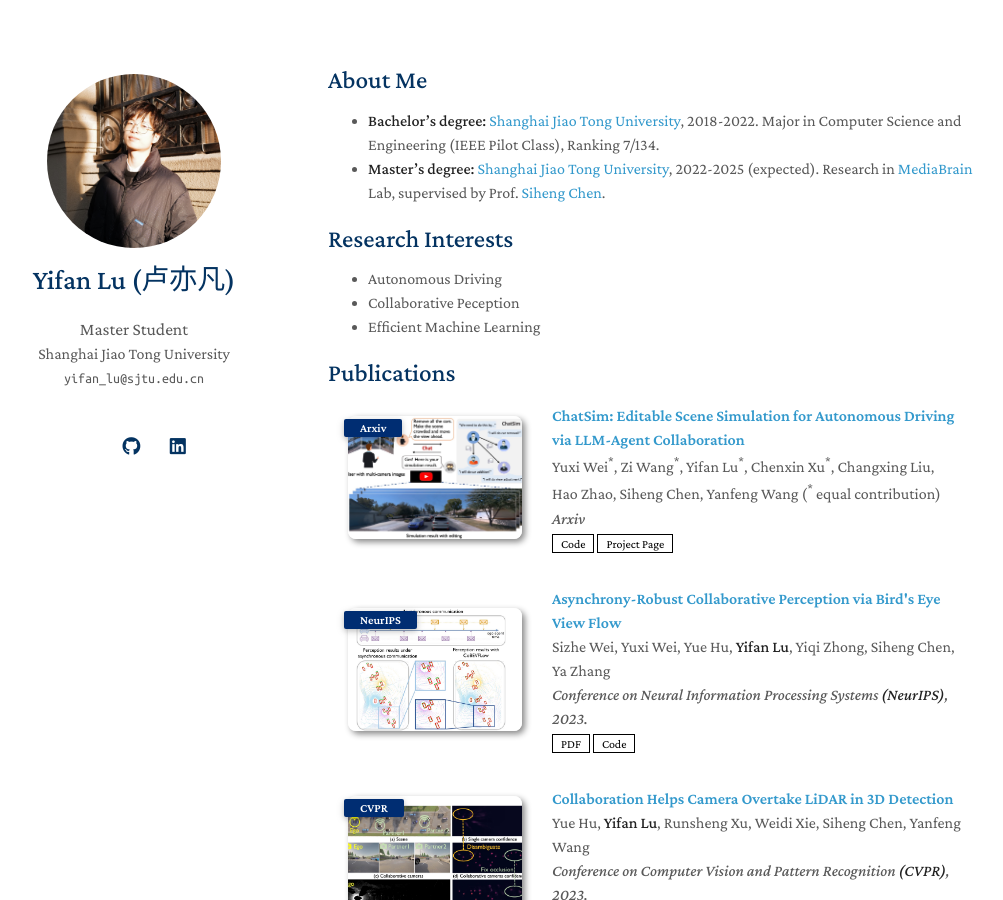
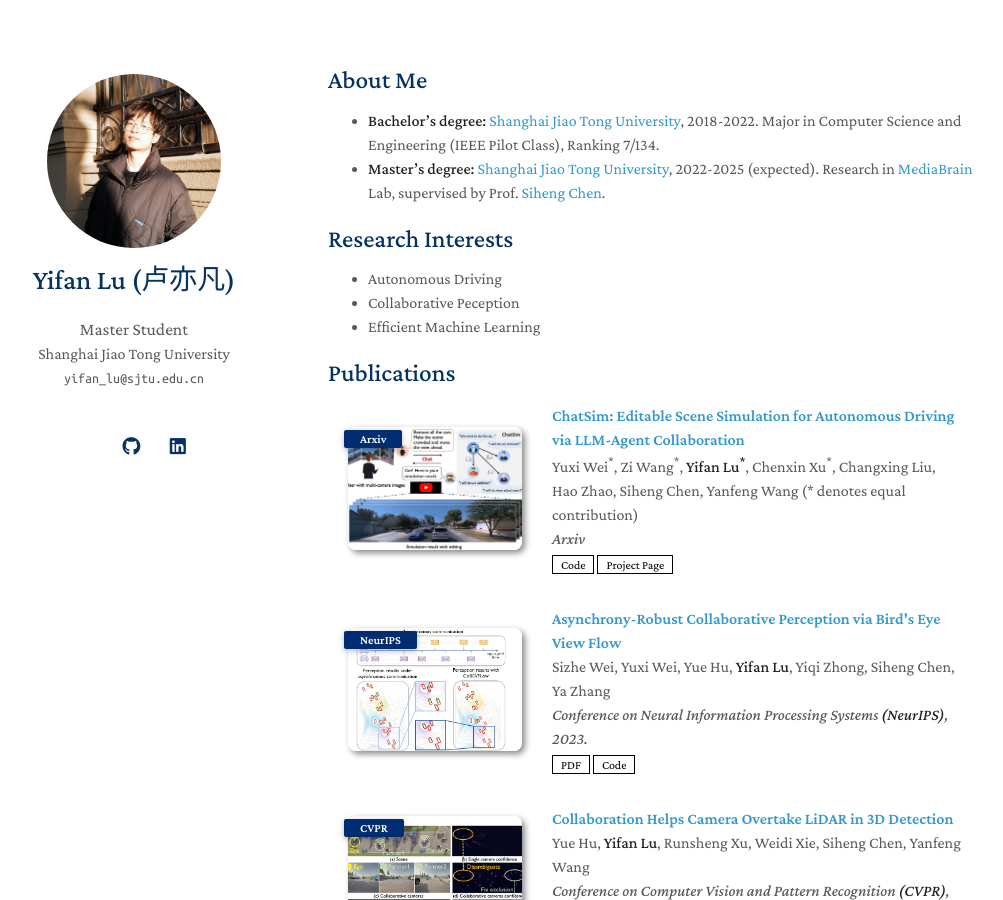
Before and after one commit to yifanlu0227/yifanlu0227.github.io, a Jekyll site: the page built from index.md, in a window 1280 px wide and 900 px high. Shown: the whole window, without its empty margins (142-1145 px from the left). Built offline with Jekyll 4.4.1, drawn with Linux system fonts in a browser that asks for light colours; nearby versions of some CDN libraries; a style sheet for code colours, icons or effects is not loaded; our own code applies the rules of GitHub Pages for plain Markdown files.

Commit message:
[yfl] update publication

```diff
--- a/_data/publications.yml
+++ b/_data/publications.yml
@@ -1,6 +1,6 @@
 main:
   - title: "ChatSim: Editable Scene Simulation for Autonomous Driving via LLM-Agent Collaboration"
-    authors: Yuxi Wei<sup>*</sup>, Zi Wang<sup>*</sup>, Yifan Lu<sup>*</sup>, Chenxin Xu<sup>*</sup>, Changxing Liu, Hao Zhao, Siheng Chen, Yanfeng Wang (<sup>*</sup> equal contribution)
+    authors: Yuxi Wei<sup>*</sup>, Zi Wang<sup>*</sup>, <strong>Yifan Lu<sup>*</sup></strong>, Chenxin Xu<sup>*</sup>, Changxing Liu, Hao Zhao, Siheng Chen, Yanfeng Wang (* denotes equal contribution)
     conference_short: Arxiv
     conference: Arxiv
     page: https://yifanlu0227.github.io/ChatSim
```
